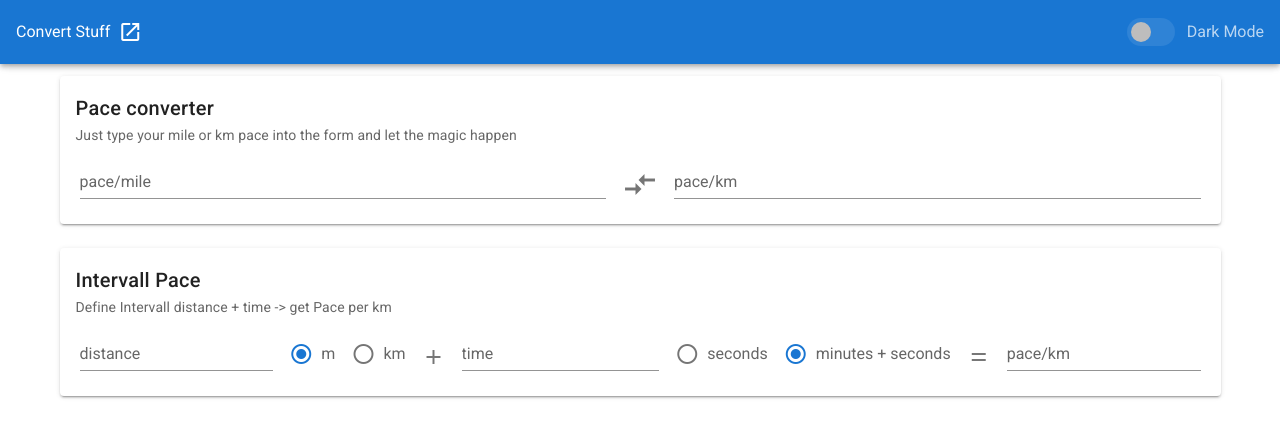
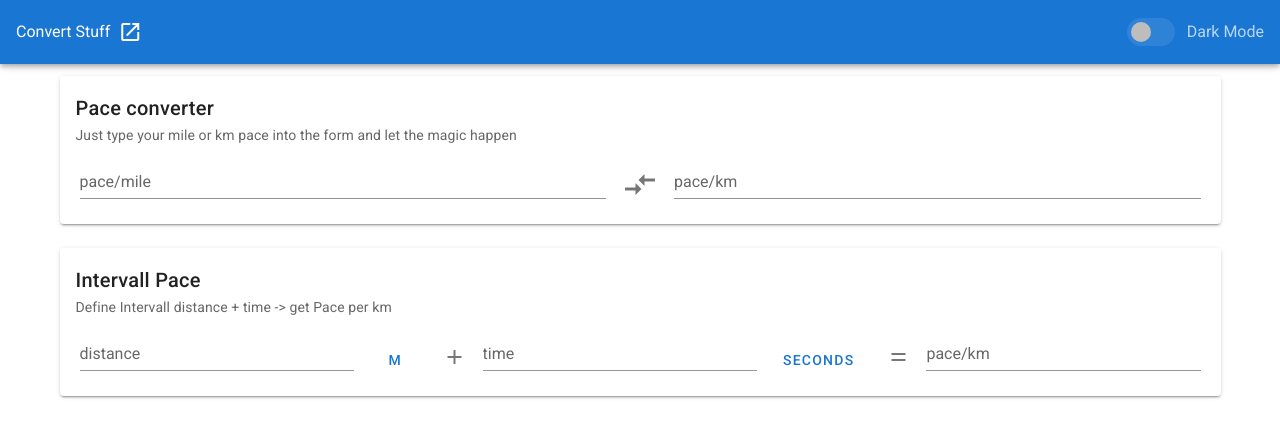
Before and after one commit to FelixSchinkel/pace-converter, a Vue app: page / in a window 1280 px wide. Shown: the top 438 px of the page. Built offline with nearby package versions, Linux system fonts and the light colour scheme.

Commit message:
add switch menu to select interval units

```diff
--- /dev/null
+++ b/src/components/DropDownSelect.vue
@@ -0,0 +1,31 @@
+<template>
+  <v-btn text color="primary" @click="clickToggle">{{toggleItems}}</v-btn>
+</template>
+
+<script>
+export default {
+  props: {
+    items: Array, // max size = 2
+    value: String
+  },
+  data: () => ({
+    toggle: true
+  }),
+  computed: {
+    toggleItems: function() {
+      let val = "";
+      this.toggle ? (val = this.items[0]) : val = this.items[1];
+      this.$emit("input", val);
+      return val;
+    }
+  },
+  methods: {
+    clickToggle: function() {
+      this.toggle = !this.toggle;
+    }
+  }
+};
+</script>
+
+<style>
+</style>
--- a/src/components/Intervall2Pace.vue
+++ b/src/components/Intervall2Pace.vue
@@ -4,17 +4,17 @@
     <v-card-subtitle>Define Intervall distance + time -> get Pace per km</v-card-subtitle>
     <v-card-text>
       <v-row>
-        <v-text-field label="distance" v-model="distance" class="mx-4" type="tel"/>
-        <v-radio-group v-model="distanceUnit" row>
-          <v-radio label="m" value="m"></v-radio>
-          <v-radio label="km" value="km"></v-radio>
-        </v-radio-group>
+        <v-text-field label="distance" v-model="distance" class="mx-4" type="tel">
+          <template v-slot:append-outer>
+            <DropDownSelect :items="distanceUnitOptions" v-model="distanceUnit" />
+          </template>
+        </v-text-field>
         <v-icon>mdi-plus</v-icon>
-        <PaceInput label="time" v-model="time" />
-        <v-radio-group v-model="timeUnit" row>
-          <v-radio label="seconds" value="s"></v-radio>
-          <v-radio label="minutes + seconds" value="ms"></v-radio>
-        </v-radio-group>
+        <v-text-field class="mx-4" label="time" v-model="time">
+          <template v-slot:append-outer>
+            <DropDownSelect :items="timeUnitOptions" v-model="timeUnit" />
+          </template>
+        </v-text-field>
         <v-icon>mdi-equal</v-icon>
         <v-text-field label="pace/km" v-model="pace" readonly class="mx-4" />
       </v-row>
@@ -23,17 +23,21 @@
 </template>
 
 <script>
-import PaceInput from "./PaceInput";
+// import PaceInput from "./PaceInput";
+import DropDownSelect from "./DropDownSelect";
 
 const pattern = /^([0-9][.][0-5][0-9])$/;
 
 export default {
-  components: { PaceInput },
+  components: { /* PaceInput ,*/ DropDownSelect },
   data: () => ({
     distance: "",
     distanceUnit: "m",
+    distanceUnitOptions: ["m", "km"],
+
     time: "",
-    timeUnit: "ms"
+    timeUnit: "ms",
+    timeUnitOptions: ["seconds", "minutes + seconds"]
   }),
   computed: {
     pace: function() {
@@ -46,18 +50,23 @@ export default {
       else dist = this.distance;
 
       let seconds;
-      if (this.timeUnit === "ms") {
+      //if input in minutes -> convert to seconds
+      if (this.timeUnit === "minutes + seconds") {
         let timeSplit;
         if (this.time.includes(".")) {
           timeSplit = this.time.split(".");
-          if (timeSplit[1].length === 1) timeSplit[1] = timeSplit[1] + "0";
-        } else timeSplit = [this.time, 0];
+          // if input like '3.' add '0 ' to fix conversation to seconds
+          if (timeSplit[1].length === 0) timeSplit[1] = "0";
+          console.log("timepslit", timeSplit);
+        } else {
+          timeSplit = [this.time, 0];
+        }
 
         seconds = parseInt(timeSplit[0] * 60) + parseInt(timeSplit[1]);
       } else seconds = this.time;
 
-      // calc pace
-      let pace = (1000 * seconds) / dist;
+      // calc pace - floor to int
+      let pace = Math.floor((1000 * seconds) / dist);
 
       return (
         Math.floor(pace / 60) + "m" + (pace % 60) + "s (" + pace + " seconds)"
```
Also changed, not shown: 1 other file (tests, documents, lock files or other folders).
